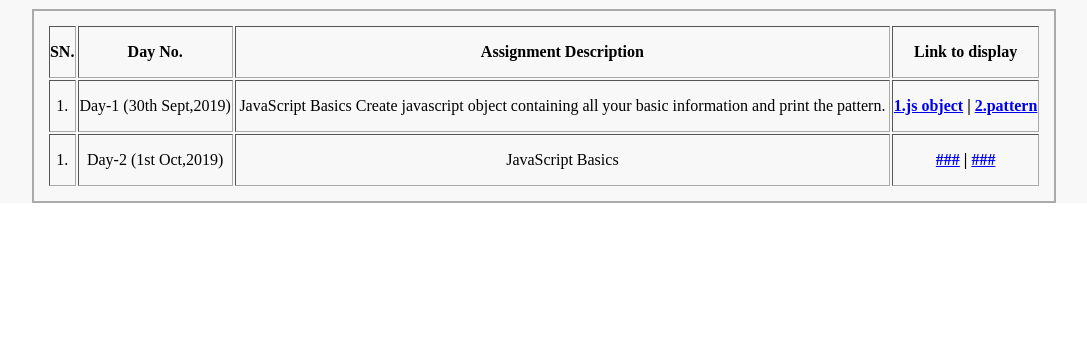
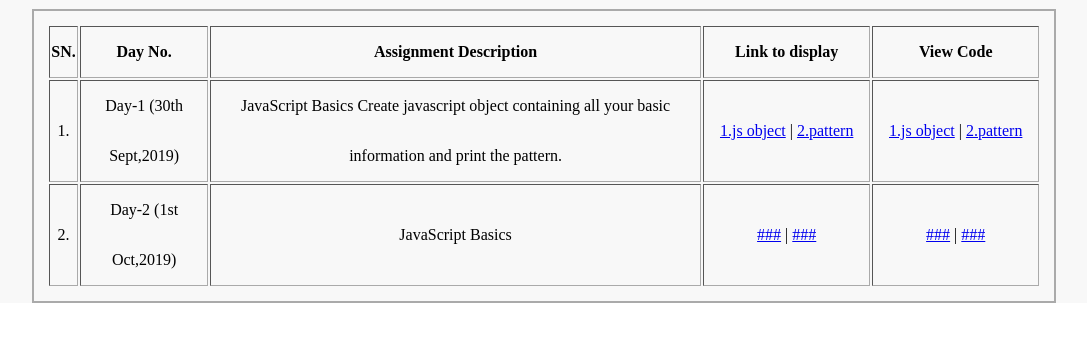
Before and after one commit to aakritsubedi/js-assignment, a plain HTML site: page index.html in a window 1280 px wide. Shown: the part 55-396 px from the top of the page, without its empty margins (96-1183 px from the left). Drawn offline with Linux system fonts and the light colour scheme.

Commit message:
Added Link to code

```diff
--- a/index.html
+++ b/index.html
@@ -16,10 +16,11 @@
 		<table class="main-table" border="1">
 			<thead>
 				<tr>
-					<th>SN.</th>
-					<th>Day No.</th>
-					<th>Assignment Description</th>
-					<th>Link to display</th>
+					<th width="3%">SN.</th>
+					<th width="13%">Day No.</th>
+					<th width="50%">Assignment Description</th>
+					<th width="17%">Link to display</th>
+					<th width="17%">View Code</th>
 				</tr>
 			</thead>
 			<tbody>
@@ -27,20 +28,31 @@
 					<td>1.</td>
 					<td>Day-1 (30th Sept,2019)</td>
 					<td>JavaScript Basics <span>Create javascript object containing all your basic information and print the pattern.</span></td>
-					<th>
+					<td>
 						<a href="assignment/my-info.html">1.js object</a> |
 						<a href="assignment/first-pattern.html">2.pattern</a>
-					</th>
+					</td>
+					<td>
+						<a href="https://github.com/aakritsubedi/js-assignment/blob/gh-pages/assignment/my-info.html">1.js object</a> |
+						<a href="https://github.com/aakritsubedi/js-assignment/blob/gh-pages/assignment/first-pattern.html">2.pattern</a>
+
+					</td>
 				</tr>
 				<tr>
-					<td>1.</td>
+					<td>2.</td>
 					<td>Day-2 (1st Oct,2019)</td>
 					<td>JavaScript Basics <span></span></td>
-					<th>
+					<td>
 						<a href="assignment/#">###</a> |
 						<a href="assignment/#">###</a>
-					</th>
+					</td>
+					<td>
+						<a href="#">###</a> |
+						<a href="#">###</a>
+
+					</td>
 				</tr>
+
 			</tbody>
 		</table>
 	</div>
```
